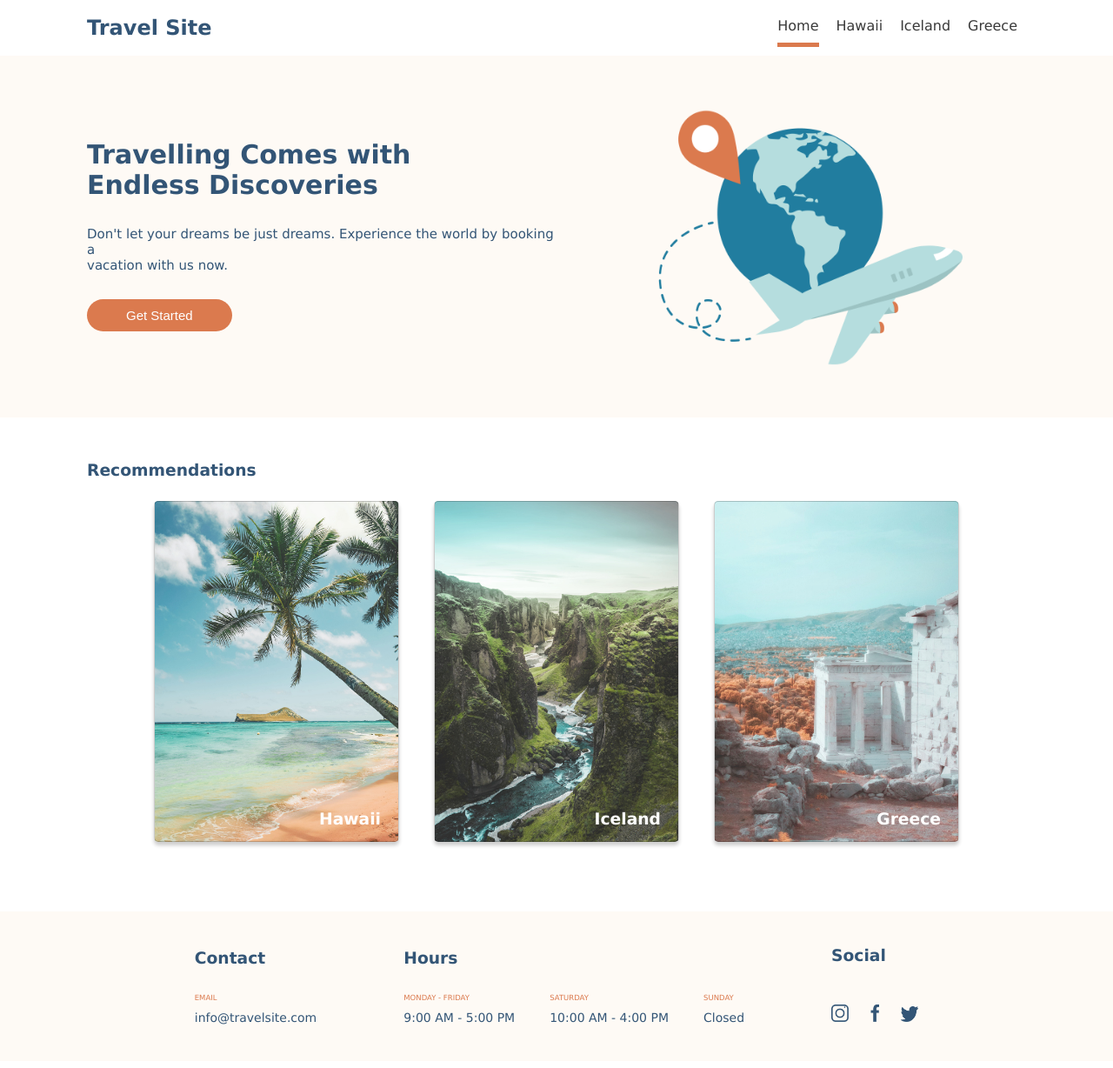
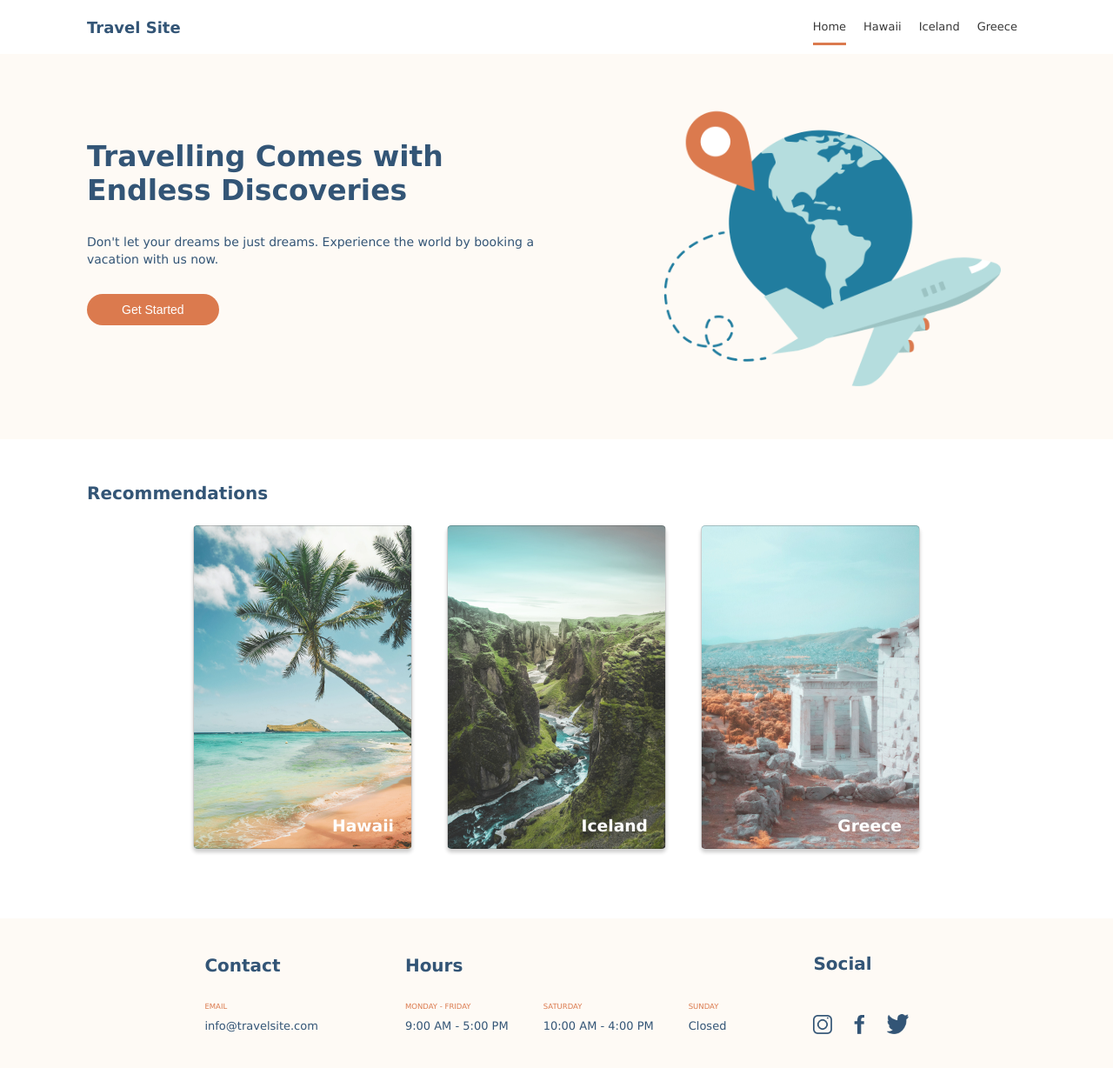
Before and after one commit to seanyang20/sean-yang-travelsite, a plain HTML site: page index.html in a window 1280 px wide. Shown: the top 1228 px of the page at 87% size. Drawn offline with Linux system fonts and the light colour scheme.

Commit message:
fixed margins

```diff
--- a/scss/destinations.scss
+++ b/scss/destinations.scss
@@ -17,8 +17,9 @@ body {
 }
 
 /* Header Section */
+
 .header {
-    background-color: $background-color;
+    background-color: $white;
     position: fixed;
     z-index: 1;
     width: 100vw;
@@ -28,8 +29,12 @@ body {
 
     &__title {
         text-decoration: none;
-        color: $logo-color;
+        color: $blue;
         margin: 0 0 0 6.25rem;
+
+        &--decorate {
+            font-size: 1.125rem;
+        }
     }
 }
 .nav-bar {
@@ -44,19 +49,20 @@ body {
 
         &--decorate {
             text-decoration: none;
-            color: $nav-link-color;
+            color: $graphite;
             font-weight: 500;
+            font-size: 13px;
         }
     }
 }
 .hawaii-underline {
-    @include underline(.3125rem solid $orange, .625rem 0 .625rem 0, 0 .625rem 0 .625rem);
+    @include underline(.1875rem solid $orange, .625rem 0 .625rem 0, 0 .625rem 0 .625rem);
 }
 .iceland-underline {
-    @include underline(.3125rem solid $orange, .625rem 0 .625rem 0, 0 .625rem 0 .625rem);
+    @include underline(.1875rem solid $orange, .625rem 0 .625rem 0, 0 .625rem 0 .625rem);
 }
 .greece-underline {
-    @include underline(.3125rem solid $orange, .625rem 0 .625rem 0, 0 .625rem 0 .625rem);
+    @include underline(.1875rem solid $orange, .625rem 0 .625rem 0, 0 .625rem 0 .625rem);
 }
 
 /* Body Section */
@@ -82,10 +88,10 @@ body {
 
         &-text {
             position: absolute;
-            color: $background-color;
-            top: 8.125rem;
+            color: $white;
+            top: 6.875rem;
             left: 6.25rem;
-            font-size: 70px;
+            font-size: 65px;
         }
     }
     &__title-iceland {
@@ -98,17 +104,15 @@ body {
 .card-container {
     max-width: 80rem;
     @include flex(row, center, center);
-    margin: 1.5625rem 0 0 0;
+    margin: -0.625rem 0 0 0;
 }
 .card {
     border-radius: .3125rem;
-    border: .0625rem solid rgba(0, 0, 0, 0.20);
-    box-shadow: 0 .25rem .25rem 0 rgba(0, 0, 0, 0.20);
-    min-width: 17.5rem;
-    max-width: 17.5rem;
-    min-height: 24.375rem;
-    max-height: 24.375rem;
-    background-color: $background-color;
+    min-width: 15.625rem;
+    max-width: 15.625rem;
+    min-height: 21.875rem;
+    max-height: 23.125rem;
+    background-color: $white;
     margin: 0 1.25rem 0 1.25rem;
 
     &__title {
@@ -129,7 +133,7 @@ body {
     &__item {
         padding: .9375rem 0 .9375rem 0;
         margin: .9375rem 0 .9375rem 0;
-        background-color: $footer-background-color;
+        background-color: $beige;
     }
 
 }
@@ -141,14 +145,15 @@ body {
 .footer {
     width: 100vw;
     max-width: 80rem;
-    background-color: $footer-background-color;
+    background-color: $beige;
     @include flex(row, center, center);
     vertical-align: top;
 }
 .footer-card {
     &__title {
         margin: 2.5rem 0 1.875rem 0;
-        color: $footer-title-text-color;
+        color: $blue;
+        font-size: 20px;
     }
     &__subtitle {
         font-size: $h5-font-size;
@@ -159,7 +164,7 @@ body {
         margin: .625rem 0 2.5rem 0;
         font-size: $h4-font-size;
         font-weight: 300;
-        color: $footer-title-text-color;
+        color: $blue;
     }
     &__hours-card {
         margin: 0 6.25rem 0 6.25rem;
@@ -178,14 +183,14 @@ body {
     }
 }
 .instagram-icon {
-    width: 1.25rem;
-    height: 1.25rem;
+    width: 1.375rem;
+    height: 1.375rem;
 }
 .facebook-icon {
-    width: .625rem;
-    height: 1.25rem;
+    width: .75rem;
+    height: 1.375rem;
     margin: 0 1.25rem 0 1.25rem;
 }
 .twitter-icon {
-    width: 1.25rem;
+    width: 1.5625rem;
 }
--- a/scss/main.scss
+++ b/scss/main.scss
@@ -20,7 +20,7 @@ body {
 /* Header Section */
 
 .header {
-    background-color: $background-color;
+    background-color: $white;
     position: fixed;
     z-index: 1;
     width: 100vw;
@@ -30,8 +30,13 @@ body {
 
     &__title {
         text-decoration: none;
-        color: $logo-color;
+        color: $blue;
         margin: 0 0 0 6.25rem;
+
+        &--decorate {
+            font-size: 1.125rem;
+        }
+
     }
 }
 .nav-bar {
@@ -46,20 +51,21 @@ body {
 
         &--decorate {
             text-decoration: none;
-            color: $nav-link-color;
+            color: $graphite;
             font-weight: 500;
+            font-size: 13px;
         }
     }
 }
 .home-underline {
-    @include underline(.3125rem solid $orange, .625rem 0 .625rem 0, 0 .625rem 0 .625rem);
+    @include underline(.1875rem solid $orange, .625rem 0 .625rem 0, 0 .625rem 0 .625rem);
 }
 
 /* Body */
 .hero {
     display: flex;
     padding: 3.75rem 0 0 0;
-    background-color: $footer-background-color;
+    background-color: $beige;
 
     &-left {
         width: 50vw;
@@ -69,24 +75,25 @@ body {
         &__header {
             margin: 6.25rem 0 0 6.25rem;
             font-weight: 700;
-            font-size: 1.875rem;
-            color: $logo-color;
+            font-size: 33px;
+            color: $blue;
         }
         &__text {
             margin: 1.875rem 0 1.875rem 6.25rem;
             font-weight: 400;
-            font-size: .9375rem;
-            color: $logo-color;
+            font-size: 14px;
+            color: $blue;
+            line-height: 1.25rem;
         }
         &__link {
 
             &-button {
             margin: 0 0 0 6.25rem;
             font-weight: 400;
-            font-size: .9375rem;
+            font-size: 14px;
             background-color: $orange;
-            color: $background-color;
-            padding: .625rem 2.8125rem .625rem 2.8125rem;
+            color: $white;
+            padding: .625rem 2.5rem .625rem 2.5rem;
             border: none;
             border-radius: 1.25rem;
             }
@@ -98,9 +105,9 @@ body {
         margin: 0 0 0 100px;
 
         &__img {
-           width: 350px;
-           height: 300px;
-           margin: 60px 0 60px 0;
+           width: 25rem;
+           height: 20.3125rem;
+           margin: 3.75rem 0 3.75rem 3.125rem;
 
         }
     }
@@ -108,8 +115,9 @@ body {
 
 .recommendations-title {
     width: 100vw;
-    color: $logo-color;
+    color: $blue;
     margin: 3.125rem 0 1.5625rem 6.25rem;
+    font-size: 20px;
 
 }
 .card-container {
@@ -121,10 +129,10 @@ body {
     border-radius: .3125rem;
     border: .0625rem solid rgba(0, 0, 0, 0.20);
     box-shadow: 0 .25rem .25rem 0 rgba(0, 0, 0, 0.20);
-    min-width: 17.5rem;
-    max-width: 17.5rem;
-    min-height: 24.375rem;
-    max-height: 24.375rem;
+    min-width: 15.625rem;
+    max-width: 15.625rem;
+    min-height: 23.125rem;
+    max-height: 23.125rem;
     margin: 0 1.25rem 5rem 1.25rem;
     position: relative;
 
@@ -155,14 +163,15 @@ body {
 .footer {
     width: 100vw;
     max-width: 80rem;
-    background-color: $footer-background-color;
+    background-color: $beige;
     @include flex(row, center, center);
     vertical-align: top;
 }
 .footer-card {
     &__title {
         margin: 2.5rem 0 1.875rem 0;
-        color: $footer-title-text-color;
+        color: $blue;
+        font-size: 20px;
     }
     &__subtitle {
         font-size: $h5-font-size;
@@ -173,7 +182,7 @@ body {
         margin: .625rem 0 2.5rem 0;
         font-size: $h4-font-size;
         font-weight: 300;
-        color: $footer-title-text-color;
+        color: $blue;
     }
     &__hours-card {
         margin: 0 6.25rem 0 6.25rem;
@@ -192,14 +201,14 @@ body {
     }
 }
 .instagram-icon {
-    width: 1.25rem;
-    height: 1.25rem;
+    width: 1.375rem;
+    height: 1.375rem;
 }
 .facebook-icon {
-    width: .625rem;
-    height: 1.25rem;
+    width: .75rem;
+    height: 1.375rem;
     margin: 0 1.25rem 0 1.25rem;
 }
 .twitter-icon {
-    width: 1.25rem;
+    width: 1.5625rem;
 }
--- a/scss/partials/_global.scss
+++ b/scss/partials/_global.scss
@@ -1,12 +1,11 @@
-$background-color: #FFFFFF;
-$logo-color: #335576;
-$nav-link-color: #393939;
-$footer-background-color: #FEFAF5;
-$footer-title-text-color: #335576;
+$white: #FFFFFF;
+$blue: #335576;
+$graphite: #393939;
+$beige: #FEFAF5;
 $orange: #DB7A4E;
 $base-font: Verdana;
-$h5-font-size: .53125rem;
-$h4-font-size: .875rem;
+$h5-font-size: 8.5px;
+$h4-font-size: 13px;
 
 @mixin flex($direction, $justify, $align) {
     display: flex;
@@ -15,9 +14,9 @@ $h4-font-size: .875rem;
     align-items: $align;
   }
 @mixin underline($border-bottom, $padding, $margin) {
-    border-bottom: .3125rem solid $orange;
-    padding: .625rem 0 .625rem 0;
-    margin: 0 .625rem 0 .625rem;
+    border-bottom: $border-bottom;
+    padding: $padding;
+    margin: $margin;
 }
 @mixin background-img($img-source) {
     background-image: $img-source;
```
Also changed, not shown: pages/greece.html (+1 -1 lines), pages/hawaii.html (+1 -1 lines), pages/iceland.html (+1 -1 lines), scss/destinations.css, scss/main.css, 2 other files.
